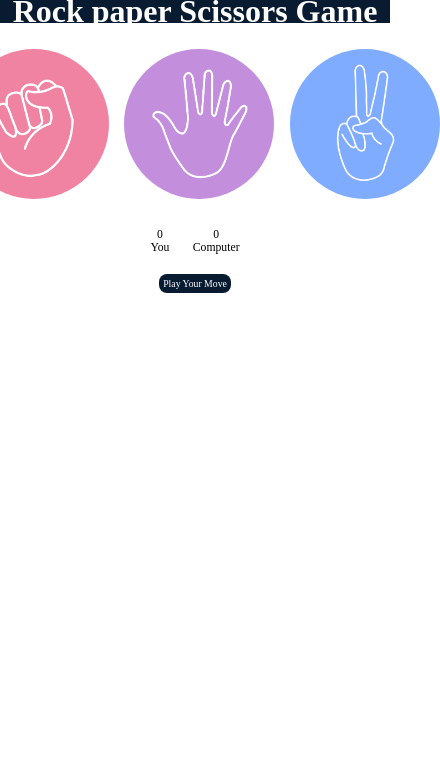
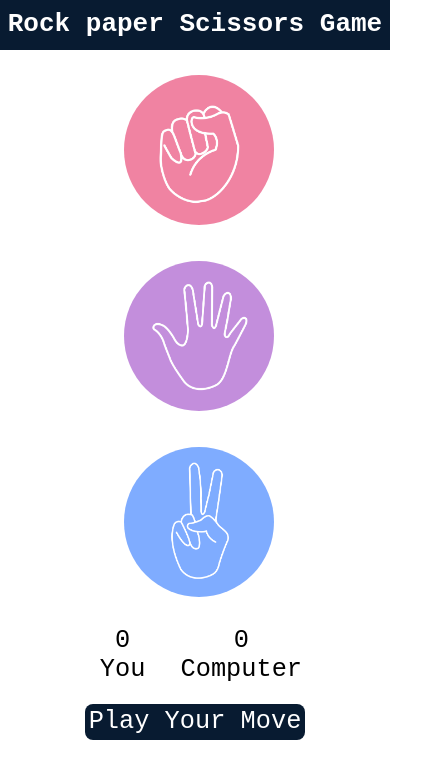
Before and after one commit to saii-Abburi/RockPaperScissors, a plain HTML site: page index.html in a window 390 px wide. Shown: the whole page, 440 px wide, since content can reach past the window. Drawn offline with Linux system fonts and the light colour scheme.

Commit message:
add rps game

```diff
--- a/style.css
+++ b/style.css
@@ -2,6 +2,7 @@
     margin: 0;
     padding: 0;
     text-align: center;
+    font-family: monospace
 }
 
 #heading{
@@ -59,3 +60,21 @@
     display: inline-block;
     border-radius: 8px;
 }
+
+@media (max-width:600px) {
+    #heading{
+        height: 5.9vh;
+        line-height: 5.9vh;
+    }
+    .choices{
+        flex-direction: column;
+    }
+    .score p{
+        font-size: 3vh;
+        padding-left: 1.4vh;
+    }
+    .message{
+        font-size: 3vh;
+    }
+
+}
```
